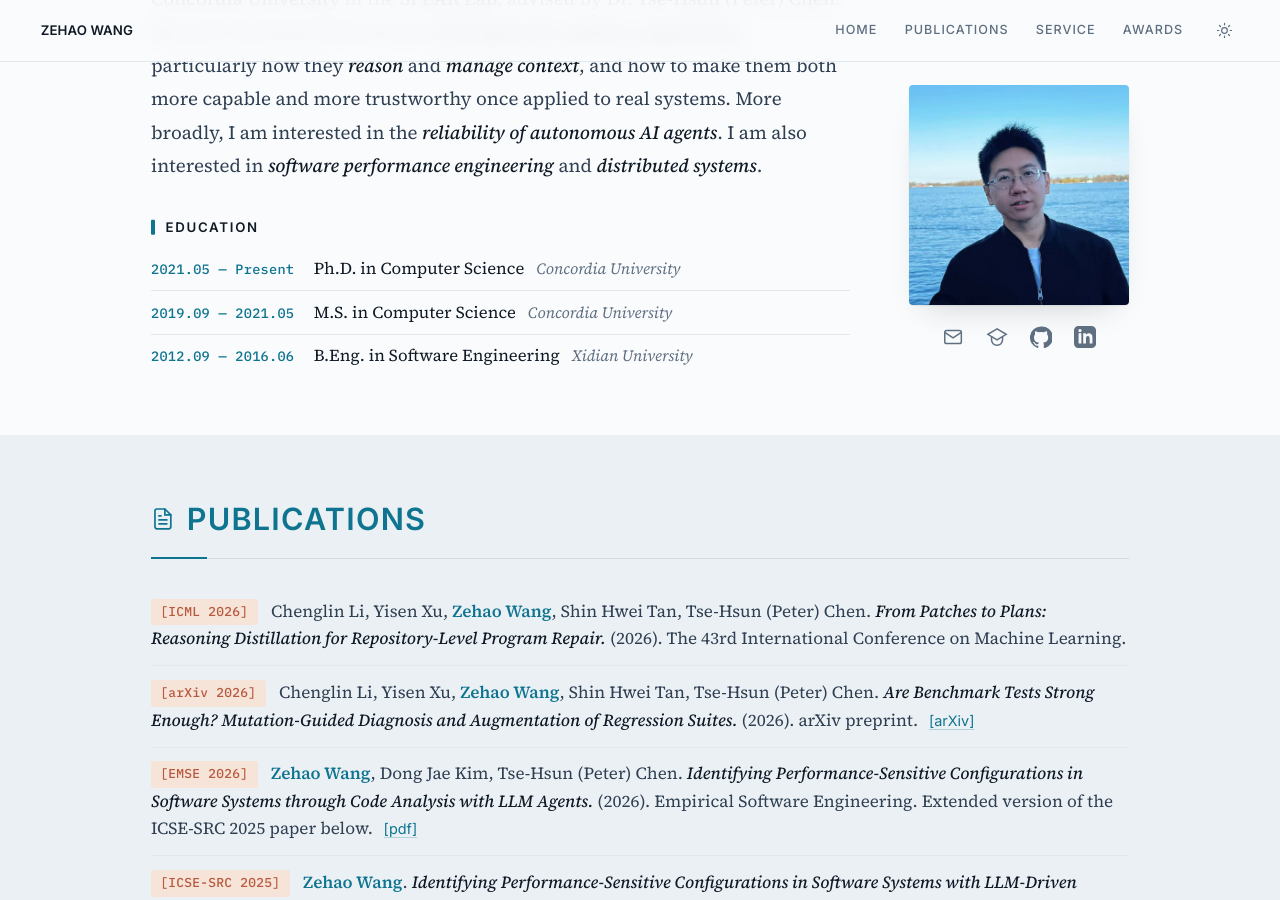
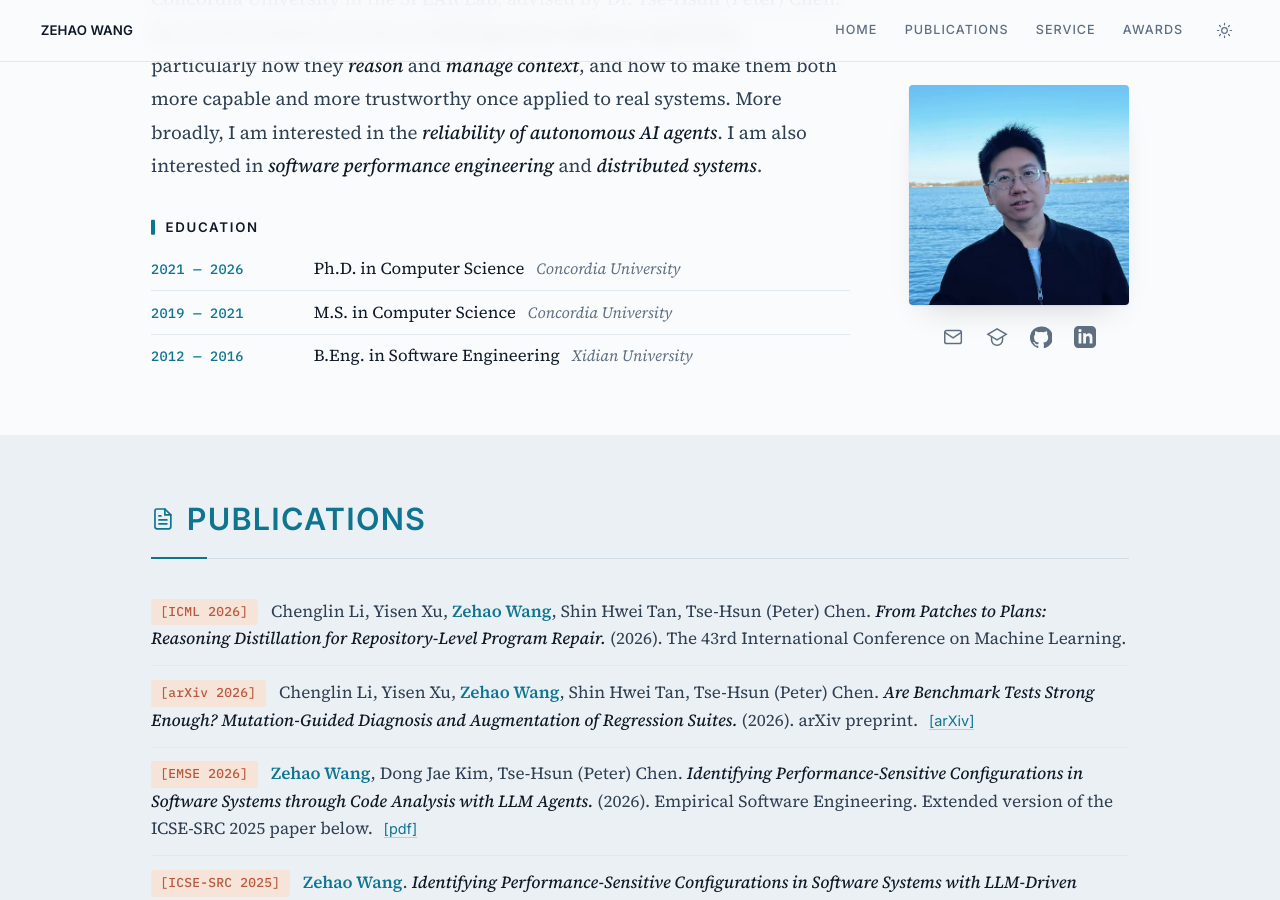
Before and after one commit to zehaowang00/zehaowang00.github.io, a Jekyll site: the page built from _pages/about.md, in a window 1280 px wide and 900 px high, scrolled down 302 px. Built offline with Jekyll 4.4.1, drawn with Linux system fonts in a browser that asks for light colours.

Commit message:
Update education years to full ranges
Co-Authored-By: Claude Opus 4.8 (1M context) <noreply@anthropic.com>

```diff
--- a/_layouts/home.html
+++ b/_layouts/home.html
@@ -65,15 +65,15 @@
           <h4 class="home__sub">Education</h4>
           <ul class="home__edu">
             <li>
-              <span class="yr">2021.05 — Present</span>
+              <span class="yr">2021 — 2026</span>
               <span><span class="what">Ph.D. in Computer Science</span> &nbsp; <span class="org">Concordia University</span></span>
             </li>
             <li>
-              <span class="yr">2019.09 — 2021.05</span>
+              <span class="yr">2019 — 2021</span>
               <span><span class="what">M.S. in Computer Science</span> &nbsp; <span class="org">Concordia University</span></span>
             </li>
             <li>
-              <span class="yr">2012.09 — 2016.06</span>
+              <span class="yr">2012 — 2016</span>
               <span><span class="what">B.Eng. in Software Engineering</span> &nbsp; <span class="org">Xidian University</span></span>
             </li>
           </ul>
```
